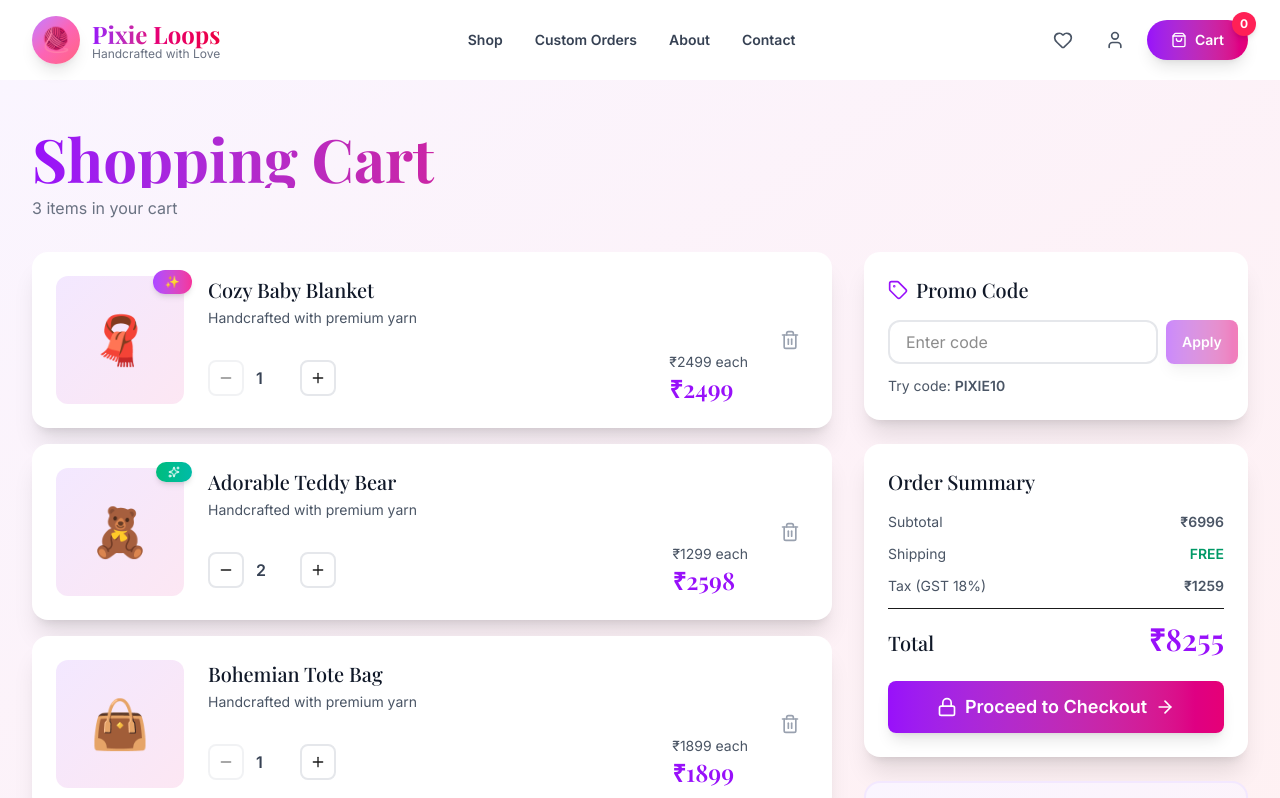
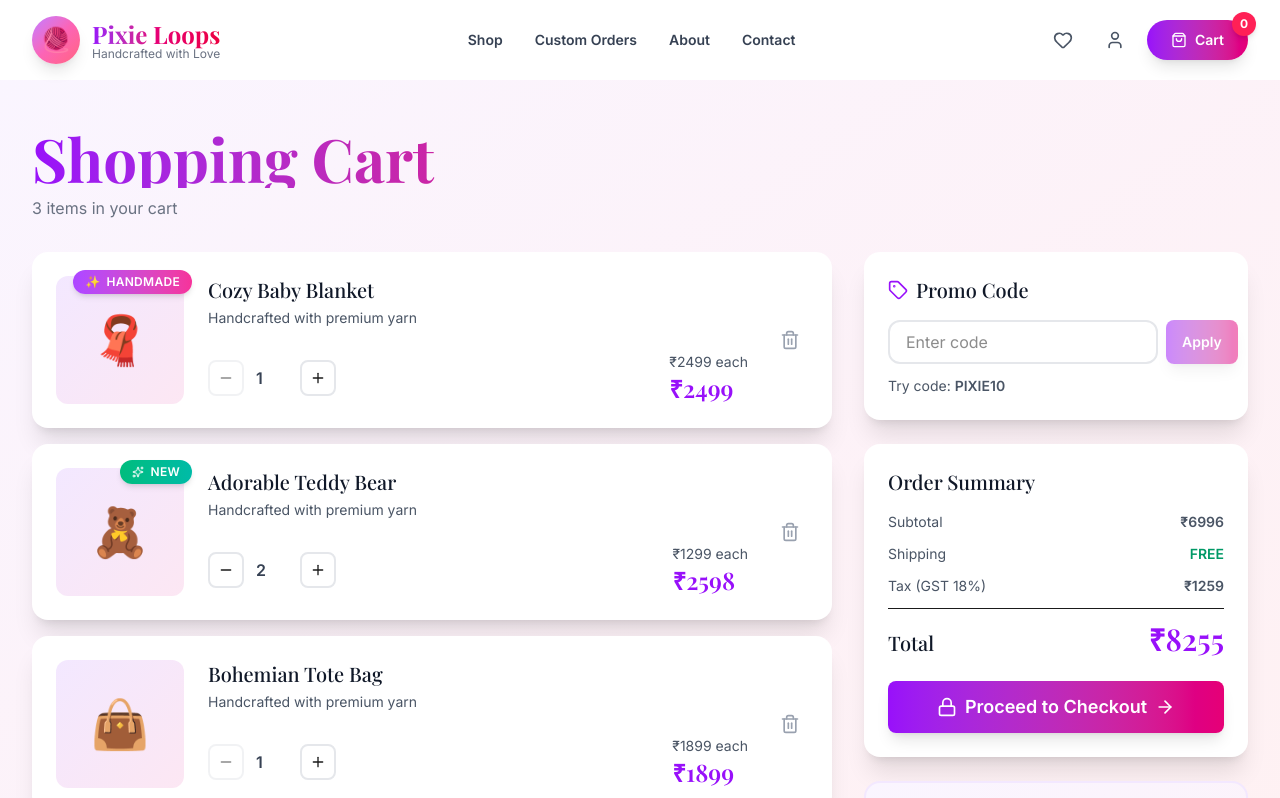
Before and after one commit to navdeep434/pixie-loops, a Next.js app: page /crochet/cart in a window 1280 px wide. Shown: the top 798 px of the page. Built offline with nearby package versions, Linux system fonts and the light colour scheme.

Commit message:
first commit

```diff
--- a/src/components/elements/Badge.tsx
+++ b/src/components/elements/Badge.tsx
@@ -1,12 +1,28 @@
 import { Sparkles, Tag, TrendingUp } from "lucide-react";
+import React from "react";
 
-type BadgeVariant = "new" | "sale" | "best" | "default" | "handmade" | "custom";
+export type BadgeVariant =
+  | "new"
+  | "sale"
+  | "best"
+  | "default"
+  | "handmade"
+  | "custom";
 
 type BadgeProps = {
-  children: React.ReactNode;
+  children?: React.ReactNode;
   variant?: BadgeVariant;
   className?: string;
   showIcon?: boolean;
+};
+
+const defaultLabels: Record<BadgeVariant, string> = {
+  new: "New",
+  sale: "Sale",
+  best: "Best Seller",
+  handmade: "Handmade",
+  custom: "Custom",
+  default: "",
 };
 
 export default function Badge({
@@ -15,25 +31,33 @@ export default function Badge({
   className = "",
   showIcon = false,
 }: BadgeProps) {
-  const variants: Record<BadgeVariant, { style: string; icon?: React.ReactNode }> = {
+  const variants: Record<
+    BadgeVariant,
+    { style: string; icon?: React.ReactNode }
+  > = {
     new: {
-      style: "bg-gradient-to-r from-emerald-500 to-teal-500 text-white shadow-md",
+      style:
+        "bg-gradient-to-r from-emerald-500 to-teal-500 text-white shadow-md",
       icon: <Sparkles className="h-3 w-3" />,
     },
     sale: {
-      style: "bg-gradient-to-r from-rose-500 to-pink-500 text-white shadow-md animate-pulse",
+      style:
+        "bg-gradient-to-r from-rose-500 to-pink-500 text-white shadow-md animate-pulse",
       icon: <Tag className="h-3 w-3" />,
     },
     best: {
-      style: "bg-gradient-to-r from-amber-400 to-orange-500 text-white shadow-md",
+      style:
+        "bg-gradient-to-r from-amber-400 to-orange-500 text-white shadow-md",
       icon: <TrendingUp className="h-3 w-3" />,
     },
     handmade: {
-      style: "bg-gradient-to-r from-purple-500 to-pink-500 text-white shadow-md",
+      style:
+        "bg-gradient-to-r from-purple-500 to-pink-500 text-white shadow-md",
       icon: <span className="text-xs">✨</span>,
     },
     custom: {
-      style: "bg-gradient-to-r from-indigo-500 to-purple-500 text-white shadow-md",
+      style:
+        "bg-gradient-to-r from-indigo-500 to-purple-500 text-white shadow-md",
       icon: <span className="text-xs">🎨</span>,
     },
     default: {
@@ -48,7 +72,7 @@ export default function Badge({
       className={`inline-flex items-center gap-1.5 rounded-full px-3 py-1 text-xs font-semibold uppercase tracking-wide ${style} ${className}`}
     >
       {showIcon && icon}
-      {children}
+      {children ?? defaultLabels[variant]}
     </span>
   );
 }
```
